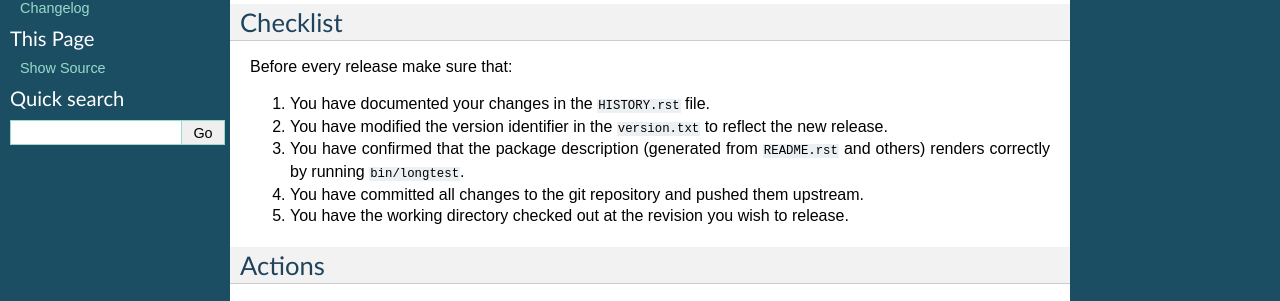
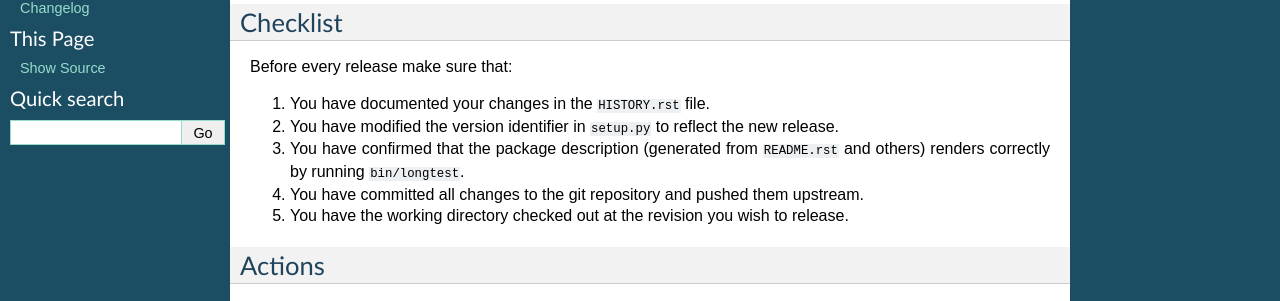
Before and after one commit to collective/tutorial.todoapp, a Sphinx documentation site: the page built from docs/release.rst, in a window 1280 px wide. Shown: the part 228-529 px from the top of the page. Built offline with Sphinx 7.4.7, drawn with Linux system fonts in a browser that asks for light colours.

Commit message:
we don't use version.txt

```diff
--- a/docs/release.rst
+++ b/docs/release.rst
@@ -19,8 +19,8 @@
 
 #. You have documented your changes in the ``HISTORY.rst`` file.
 
-#. You have modified the version identifier in the ``version.txt`` to reflect
-   the new release.
+#. You have modified the version identifier in ``setup.py`` to reflect the new
+   release.
 
 #. You have confirmed that the package description (generated from
    ``README.rst`` and others) renders correctly by running ``bin/longtest``.
```
